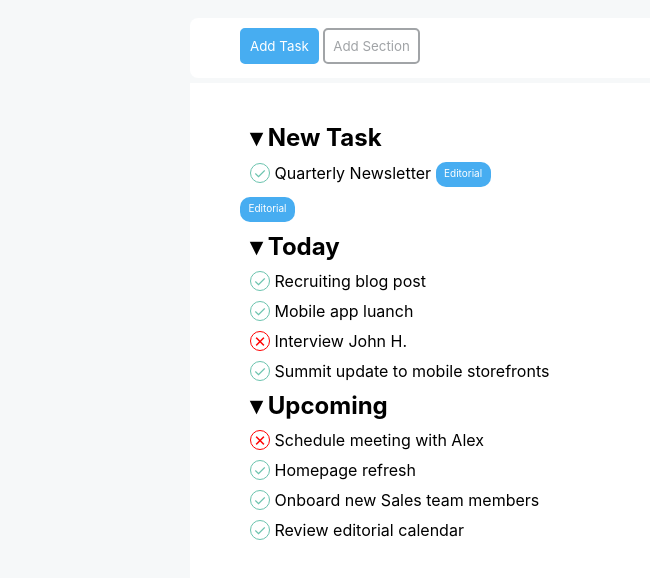
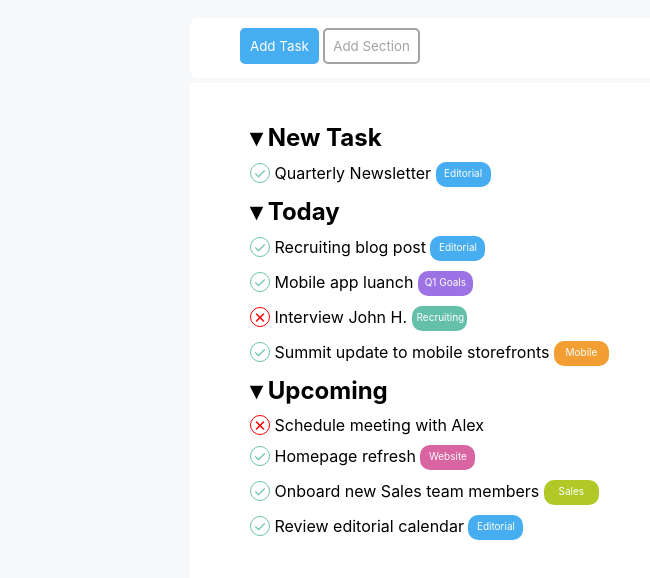
Before and after one commit to meta-ela/html-css-toboolist, a plain HTML site: page index.html in a window 1280 px wide. Shown: the part 86-664 px from the top of the page, without its empty margins (0-650 px from the left). Drawn offline with Linux system fonts and the light colour scheme.

Commit message:
Adds last alterations for boxes and main text

```diff
--- a/css/style.css
+++ b/css/style.css
@@ -94,9 +94,8 @@ section div {
     font-size: 15px;
 }
 
-.editorial-box {
+.editorial-box, .goals-box, .recruiting-box, .mobile-box, .website-box, .sales-box {
     color: white;
-    background-color: rgba(71,173,241,255);
     border-radius: 10px;
     font-size: 10px;
     width: 55px;
@@ -106,3 +105,27 @@ section div {
     padding: 5px;
     vertical-align: middle;
 }
+
+.editorial-box {
+    background-color: rgba(71,173,241,255);
+}
+
+.goals-box {
+    background-color: #9c72e4;
+}
+
+.recruiting-box {
+    background-color: #64c0a9;
+}
+
+.mobile-box {
+background-color: #f29e33;
+}
+
+.website-box {
+    background-color: #d864a2;
+}
+
+.sales-box {
+    background-color: #b0c926;
+}
--- a/index.html
+++ b/index.html
@@ -23,37 +23,33 @@
         </nav>
 
         <!-- corpo principale -->
+        <!-- &#10005; x entity -->
+        <!-- &#10003; check v entity -->
         <div class="main-task">
             <section>
                 <h2>&#9662; New Task</h2>
                 <div> <span class="check">&#10003;</span> Quarterly Newsletter <span class="editorial-box">Editorial</span></div>
-                <span class="editorial-box">Editorial</span>
             </section>
 
             <section>
                 <h2>&#9662; Today</h2>
-                <div> <span class="check">&#10003;</span> Recruiting blog post</div>
-                <div> <span class="check">&#10003;</span> Mobile app luanch</div>
-                <div> <span class="cross">&#10005;</span> Interview John H.</div>
-                <div> <span class="check">&#10003;</span> Summit update to mobile storefronts</div>
+                <div> <span class="check">&#10003;</span> Recruiting blog post <span class="editorial-box">Editorial</span></div>
+                <div> <span class="check">&#10003;</span> Mobile app luanch <span class="goals-box">Q1 Goals</span></div>
+                <div> <span class="cross">&#10005;</span> Interview John H. <span class="recruiting-box">Recruiting</span></div>
+                <div> <span class="check">&#10003;</span> Summit update to mobile storefronts <span class="mobile-box">Mobile</span></div>
             </section>
 
             <section>
                 <h2>&#9662; Upcoming</h2>
                 <div> <span class="cross">&#10005;</span> Schedule meeting with Alex</div>
-                <div> <span class="check">&#10003;</span> Homepage refresh</div>
-                <div> <span class="check">&#10003;</span> Onboard new Sales team members</div>
-                <div> <span class="check">&#10003;</span> Review editorial calendar</div>
+                <div> <span class="check">&#10003;</span> Homepage refresh <span class="website-box">Website</span></div>
+                <div> <span class="check">&#10003;</span> Onboard new Sales team members <span class="sales-box">Sales</span></div>
+                <div> <span class="check">&#10003;</span> Review editorial calendar <span class="editorial-box">Editorial</span></div>
             </section>
-
         </div>
+    </main>
 
 
 
-    </main>
-
-    <!-- &#10005; x entity -->
-    <!-- &#10003; check v entity -->
-
 </body>
 </html>
```
